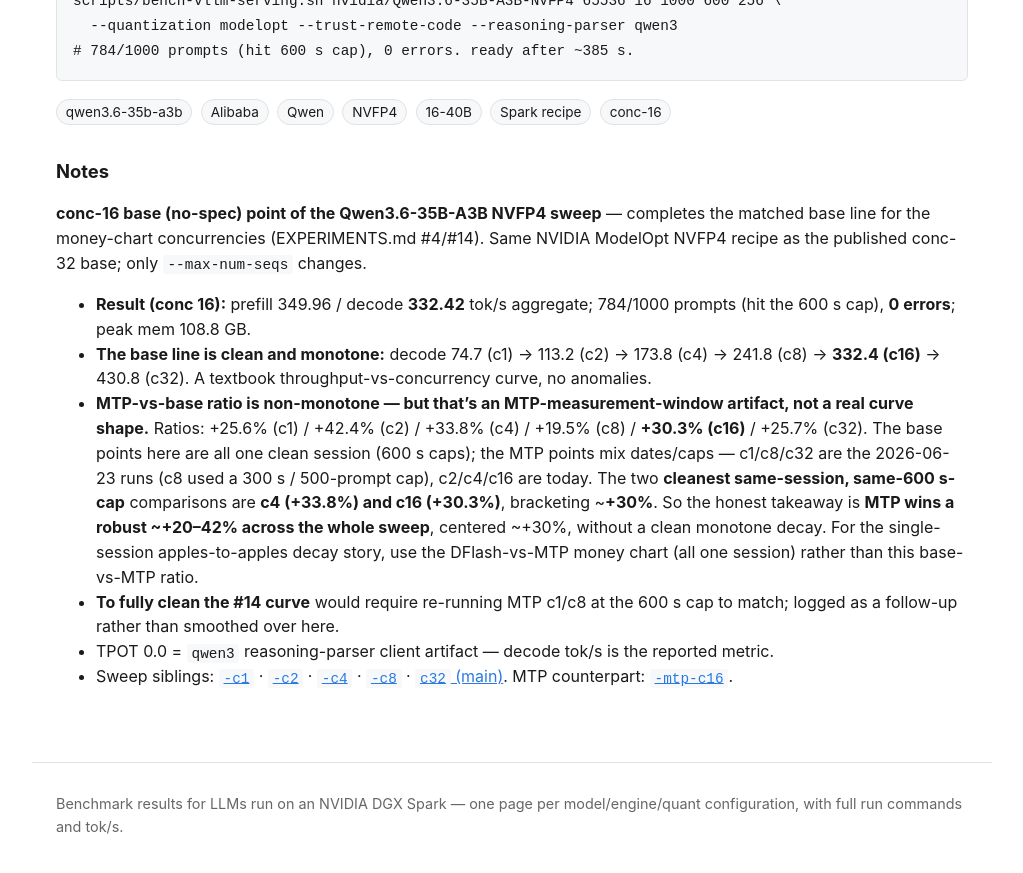
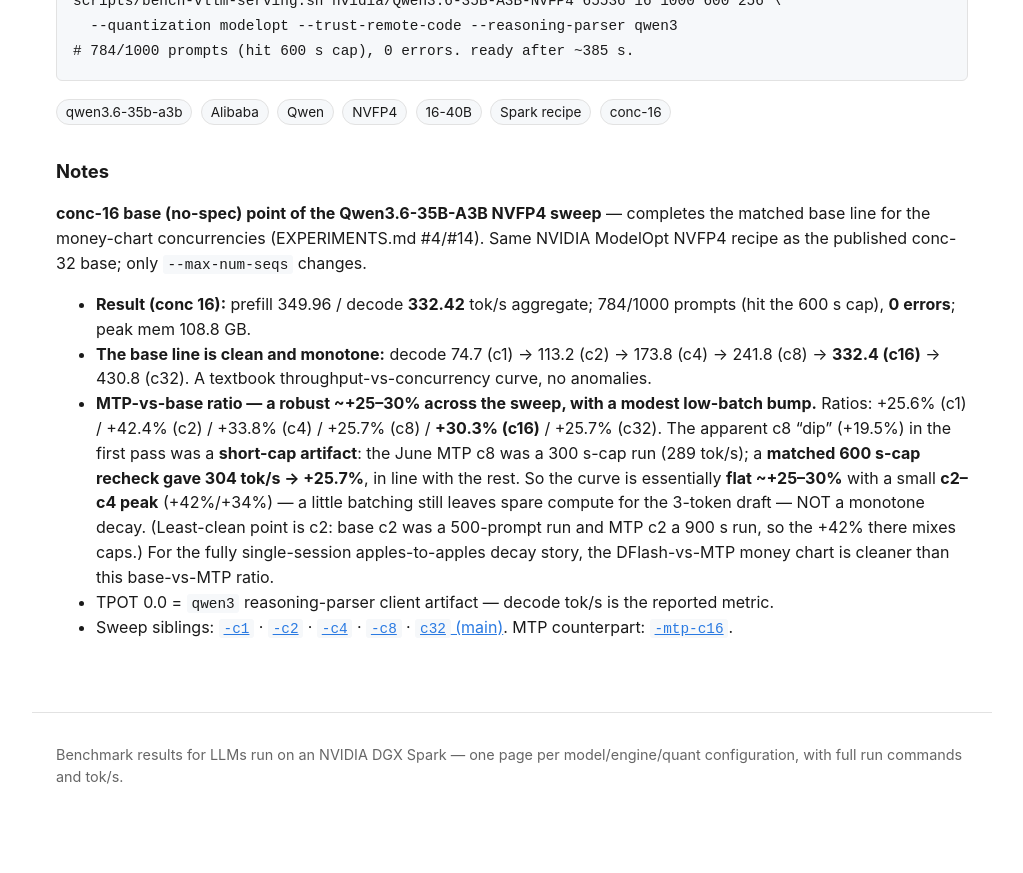
Before and after one commit to yjsoon/autobench, a Jekyll site: the page built from _configs/qwen3-6-35b-a3b-nvfp4-vllm-c16.md, in a window 1280 px wide and 900 px high, scrolled down 1045 px. Shown: the top 873 px of the window, without its empty margins (128-1151 px from the left). Built offline with Jekyll 4.4.1, drawn with Linux system fonts in a browser that asks for light colours; after the commit the page ends 1896 px from its top, so only the background shows below that.

Commit message:
Resolve #14 curve: MTP c8 600s-cap recheck (304 tok/s) removes the +19.5% dip
Matched-cap recheck of MTP c8 gives 304.0 (vs June 300s-cap 289.1) = +25.7% vs
base, in line with the rest. MTP-vs-base is a robust ~+25-30% across the sweep
with a modest c2-c4 low-batch bump, not a monotone decay. Updated base c8/c16
discussion + MTP c8 note.

Co-Authored-By: Claude Opus 4.8 <noreply@anthropic.com>
Claude-Session: https://claude.ai/code/session_017yLJovb2M9YVZDZpQ7FdEb

```diff
--- a/_configs/qwen3-6-35b-a3b-nvfp4-vllm-c16.md
+++ b/_configs/qwen3-6-35b-a3b-nvfp4-vllm-c16.md
@@ -37,16 +37,14 @@ conc-32 base; only `--max-num-seqs` changes.
   cap), **0 errors**; peak mem 108.8 GB.
 - **The base line is clean and monotone:** decode 74.7 (c1) → 113.2 (c2) → 173.8 (c4) → 241.8 (c8) → **332.4
   (c16)** → 430.8 (c32). A textbook throughput-vs-concurrency curve, no anomalies.
-- **MTP-vs-base ratio is non-monotone — but that's an MTP-measurement-window artifact, not a real curve
-  shape.** Ratios: +25.6% (c1) / +42.4% (c2) / +33.8% (c4) / +19.5% (c8) / **+30.3% (c16)** / +25.7% (c32).
-  The base points here are all one clean session (600 s caps); the MTP points mix dates/caps — c1/c8/c32 are
-  the 2026-06-23 runs (c8 used a 300 s / 500-prompt cap), c2/c4/c16 are today. The two **cleanest
-  same-session, same-600 s-cap** comparisons are **c4 (+33.8%) and c16 (+30.3%)**, bracketing ~**+30%**. So
-  the honest takeaway is **MTP wins a robust ~+20–42% across the whole sweep**, centered ~+30%, without a
-  clean monotone decay. For the single-session apples-to-apples decay story, use the DFlash-vs-MTP money
-  chart (all one session) rather than this base-vs-MTP ratio.
-- **To fully clean the #14 curve** would require re-running MTP c1/c8 at the 600 s cap to match; logged as a
-  follow-up rather than smoothed over here.
+- **MTP-vs-base ratio — a robust ~+25–30% across the sweep, with a modest low-batch bump.** Ratios: +25.6%
+  (c1) / +42.4% (c2) / +33.8% (c4) / +25.7% (c8) / **+30.3% (c16)** / +25.7% (c32). The apparent c8 "dip"
+  (+19.5%) in the first pass was a **short-cap artifact**: the June MTP c8 was a 300 s-cap run (289 tok/s); a
+  **matched 600 s-cap recheck gave 304 tok/s → +25.7%**, in line with the rest. So the curve is essentially
+  **flat ~+25–30%** with a small **c2–c4 peak** (+42%/+34%) — a little batching still leaves spare compute for
+  the 3-token draft — NOT a monotone decay. (Least-clean point is c2: base c2 was a 500-prompt run and MTP c2
+  a 900 s run, so the +42% there mixes caps.) For the fully single-session apples-to-apples decay story, the
+  DFlash-vs-MTP money chart is cleaner than this base-vs-MTP ratio.
 - TPOT 0.0 = `qwen3` reasoning-parser client artifact — decode tok/s is the reported metric.
 - Sweep siblings: [`-c1`](qwen3-6-35b-a3b-nvfp4-vllm-c1) · [`-c2`](qwen3-6-35b-a3b-nvfp4-vllm-c2) ·
   [`-c4`](qwen3-6-35b-a3b-nvfp4-vllm-c4) · [`-c8`](qwen3-6-35b-a3b-nvfp4-vllm-c8) ·
```
Also changed, not shown: _configs/qwen3-6-35b-a3b-nvfp4-vllm-c8.md (+7 -8 lines), _configs/qwen3-6-35b-a3b-nvfp4-vllm-mtp-c8.md (+4 -0 lines).
